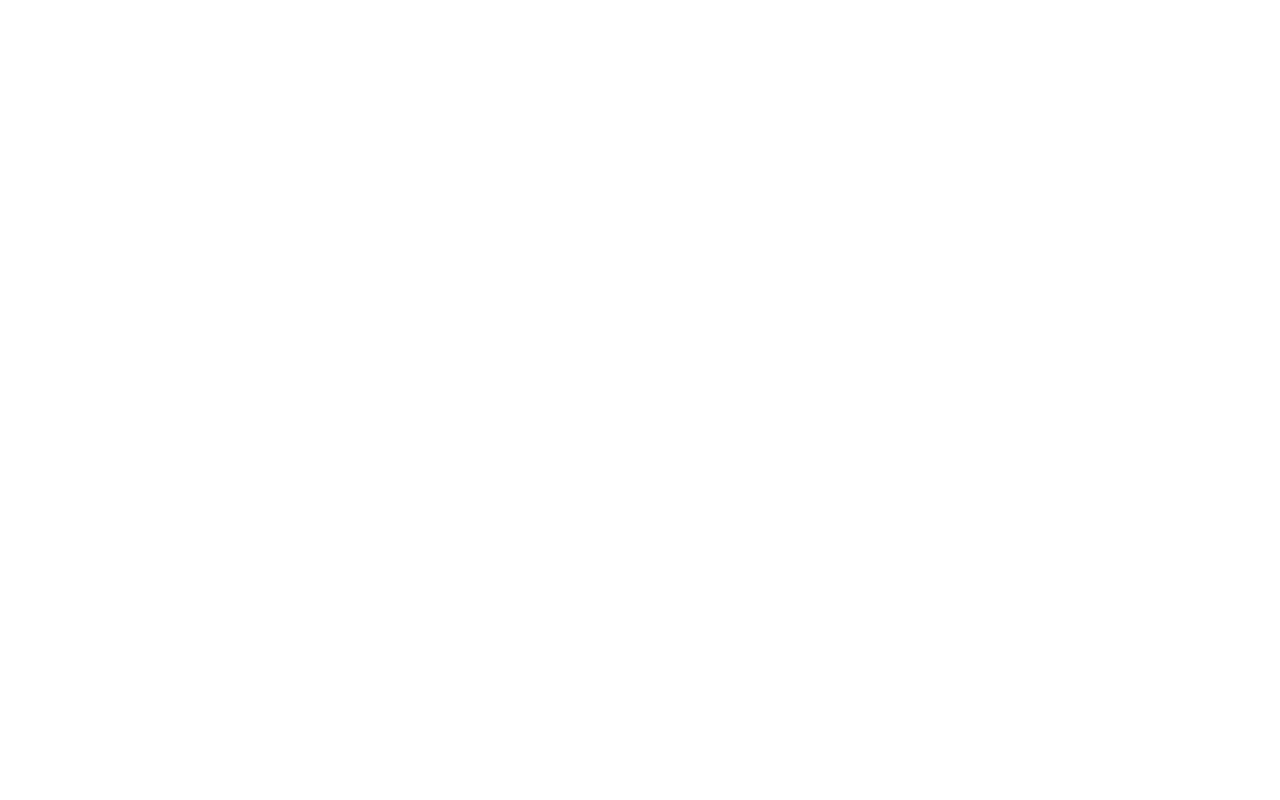
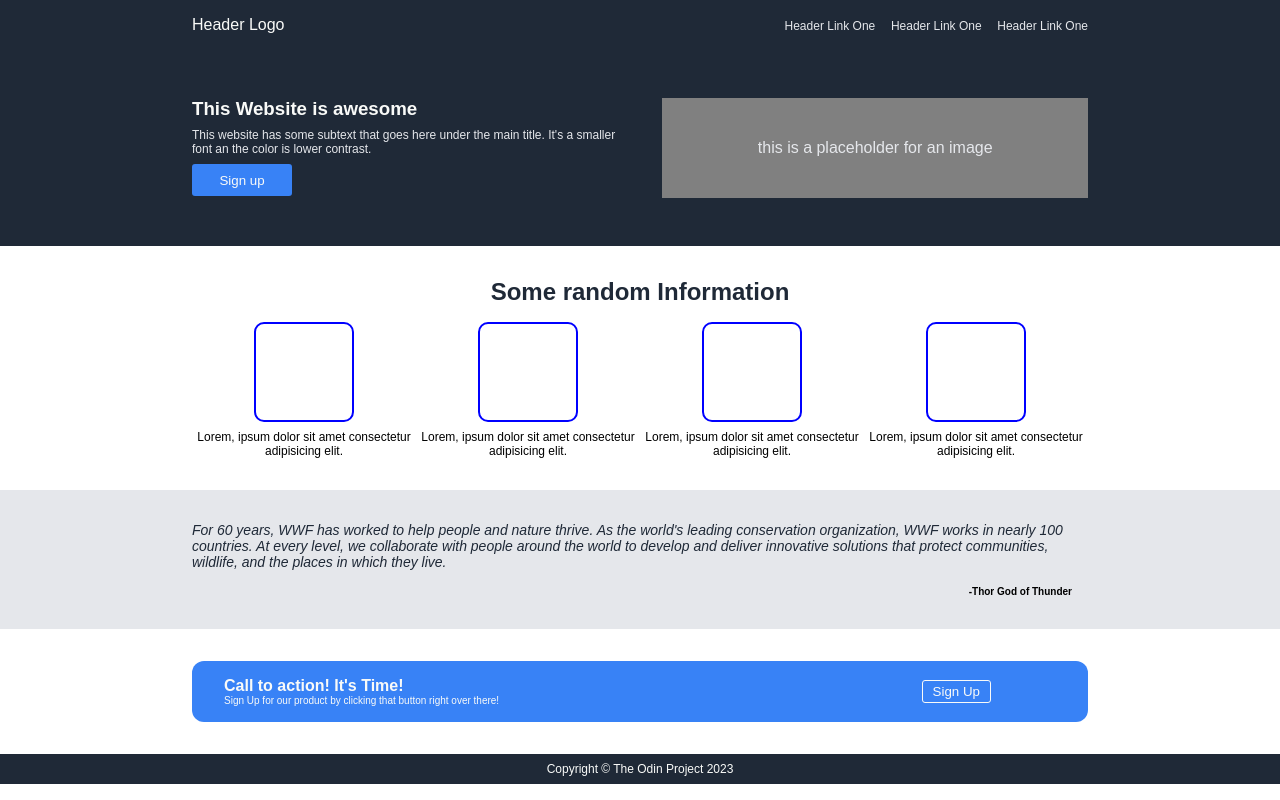
Before and after one commit to olivervillalobos/landing-page, a plain HTML site: page public/index.html in a window 1280 px wide. Drawn offline with Linux system fonts and the light colour scheme.

Commit message:
Modified Html and Style file

```diff
--- a/public/index.html
+++ b/public/index.html
@@ -6,8 +6,86 @@
     <link rel="stylesheet" href="../styles/style.css">
 </head>
 <body>
-    <header></header>
-    <main></main>
-    <footer></footer>
+    <header>
+        <div class="row">
+            <div class="column">
+                <p><a href="#">Header Logo</a></p>
+            </div>
+            <div class="column">
+                <nav>
+                    <a href="#">Header Link One</a>
+                    <a href="#">Header Link One</a>
+                    <a href="#">Header Link One</a>
+                </nav>
+            </div>
+        </div>
+    </header>
+    <main>
+        <section class="first-section">
+            <article class="row">
+                <div class="column">
+                    <h1>This Website is awesome</h1>
+                    <p id="once">This website has some subtext that goes here under the main title. It's a smaller font an the color is lower contrast.</p>
+                    <button>Sign up</button>
+                </div>
+                <div class="column" id="gray-block">
+                    <p>this is a placeholder for an image</p>
+                </div>
+            </article>
+        </section>
+        <section class="second-section">
+            <h2>Some random Information</h2>
+            <div class="flex-container">
+                <div>
+                    <figure>
+                        <div class="square"></div>
+                        <figcaption>Lorem, ipsum dolor sit amet consectetur adipisicing elit.</figcaption>
+                    </figure>
+                </div>
+                <div>
+                    <figure>
+                        <div class="square"></div>
+                        <figcaption>Lorem, ipsum dolor sit amet consectetur adipisicing elit.</figcaption>
+                    </figure>
+                </div>
+                <div>
+                    <figure>
+                        <div class="square"></div>
+                        <figcaption>Lorem, ipsum dolor sit amet consectetur adipisicing elit.</figcaption>
+                    </figure>
+                </div>
+                <div>
+                    <figure>
+                        <div class="square"></div>
+                        <figcaption>Lorem, ipsum dolor sit amet consectetur adipisicing elit.</figcaption>
+                    </figure>
+                </div>
+            </div>
+        </section>
+        <section class="third-section">
+            <article>
+                <blockquote cite="http://www.worldwildlife.org/who/index.html">
+                    For 60 years, WWF has worked to help people and nature thrive. As the world's leading conservation organization, WWF works in nearly 100 countries. At every level, we collaborate with people around the world to develop and deliver innovative solutions that protect communities, wildlife, and the places in which they live.
+                </blockquote>
+                <p>-Thor God of Thunder</p>
+            </article>
+        </section>
+        <section class="fourth-section">
+            <article>
+                <div class="container">
+                    <div class="content">
+                        <h4>Call to action! It's Time!</h3>
+                        <p>Sign Up for our product by clicking that button right over there!</p>
+                    </div>
+                    <div class="button-div">
+                        <button>Sign Up</button>
+                    </div>
+                </div>
+            </article>
+        </section>
+    </main>
+    <footer>
+        <span>Copyright &copy; The Odin Project 2023</span>
+    </footer>
 </body>
 </html>
--- a/styles/style.css
+++ b/styles/style.css
@@ -0,0 +1,207 @@
+* {
+    margin: 0;
+    padding: 0;
+    box-sizing: border-box;
+    text-decoration: none;
+}
+header{
+    background-color: #1F2937;
+    font-family: sans-serif;
+}
+header .row{
+    display: flex;
+    height: 50px;
+    margin-left: 15%;
+    margin-right: 15%;
+
+}
+header .column{
+    flex: 50%;
+    margin-top: 1rem;
+}
+header .row .column p a{
+    text-align: left;
+    font-size: 16px;
+    color: #F9FAF8;
+}
+header .row .column nav{
+    text-align: right;
+}
+header .row .column nav a{
+    margin-left: 2.5%;
+    color: #E5E7EB;
+    font-size: 12px;
+}
+main .first-section{
+    background-color: #1F2937;
+    font-family: sans-serif;
+}
+main .first-section article{
+    display: flex;
+    margin-left: 15%;
+    margin-right: 15%;
+}
+main .first-section .row .column{
+    flex: 50%;
+    margin-top: 3rem;
+    margin-bottom: 3rem;
+}
+main .first-section .row .column h1{
+    font: 48px; font-weight:bolder;
+    color: #F9FAF8;
+    margin-bottom: 2%;
+}
+main .first-section .row .column h1{
+    font: 48px; font-weight:extra-bold;
+    color: #F9FAF8;
+    margin-bottom: 0.5rem;
+}
+main .first-section .row .column #once{
+    color: #E5E7EB;
+    font-size: 12px;
+    margin-bottom: 0.5rem;
+}
+main .first-section .row .column button{
+    background-color: #3882f6;
+    color: #F9FAF8;
+    width: 100px;
+    padding-top: 2%;
+    padding-bottom: 2%;
+    border-style: none;
+    display: inline-block;
+    border-radius: 3px;
+}
+main .first-section .row .column button:hover{
+    background-color: gray;
+    color: #F9FAF8;
+    width: 100px;
+    padding-top: 2%;
+    padding-bottom: 2%;
+    border-style: dotted;
+    display: inline-block;
+    border-radius: 3px;
+}
+#gray-block{
+    margin-left: 5%;
+    height: 100px;
+    background-color: gray;
+    text-align: center;
+    display: flex;
+    align-items: center;
+    justify-content: center;
+    color: #E5E7EB;
+}
+.second-section{
+    margin-top: 2rem;
+    margin-left: 15%;
+    margin-right: 15%;
+    margin-bottom: 2rem;
+    font-family: sans-serif;
+}
+.second-section .flex-container{
+    display: flex;
+    flex-wrap: nowrap;
+    justify-content: space-around;
+}
+.second-section h2{
+    text-align: center;
+    margin-bottom: 1rem;
+    color: #1F2937;
+}
+.second-section .flex-container div figure figcaption{
+    text-align: center;
+    font-size: 12px;
+    margin-top: 0.5rem;
+}
+.square{
+    margin: auto;
+    width: 100px;
+    height: 100px;
+    border: 2px solid blue;
+    border-radius: 10px;
+}
+.third-section{
+    background-color: #E5E7EB;
+    padding-top: 2rem;
+    padding-bottom: 2rem;
+}
+.third-section article{
+    margin-left: 15%;
+    margin-right: 15%;
+    font-family: sans-serif;
+}
+blockquote{
+    font-size: 14px;
+    font-weight: light;
+    font-style: italic;
+    color: #1F2937;
+}
+.third-section article p{
+    text-align: right;
+    margin-top: 1rem;
+    padding-right: 1rem;
+    font-size: 10px;
+    font-weight: bolder;
+}
+.fourth-section article{
+    margin-left: 15%;
+    margin-right: 15%;
+    font-family: sans-serif;
+}
+.fourth-section article .container{
+    background-color: #3882f6;
+    margin-top: 2rem;
+    margin-bottom: 2rem;
+    display: flex;
+    flex-wrap: nowrap;
+    align-items: center;
+    border-radius: 12px;
+}
+.content{
+    margin: 1rem 2rem 1rem 2rem;
+    width: 80%;
+}
+.content h4{
+    color: #F9FAF8;
+    font-weight: bolder;
+}
+.content p{
+    color: #F9FAF8;
+    font-weight:lighter;
+    font-size: 10px
+}
+.fourth-section article .container .button-div{
+    width: 20%;
+}
+.fourth-section article .container .button-div button{
+    width: auto;
+    background-color: #3882f6;
+    border: 1px solid #F9FAF8;
+    color: #F9FAF8;
+    padding-top: 2%;
+    padding-bottom: 2%;
+    display: inline-block;
+    border-radius: 3px;
+    padding-left: 10px;
+    padding-right: 10px;
+    margin-right: 1rem;
+}
+.fourth-section article .container .button-div button:hover{
+    max-width: 100px;
+    background-color: gray;
+    color: #F9FAF8;
+    padding-top: 2%;
+    padding-bottom: 2%;
+    border-style: dotted;
+    display: inline-block;
+    border-radius: 3px;
+}
+footer{
+    background-color: #1F2937;
+    text-align: center;
+    padding-top: 0.5rem;
+    padding-bottom: 0.5rem;
+    font-size: 12px;
+    color: #F9FAF8;
+    font-family: sans-serif
+}
```
